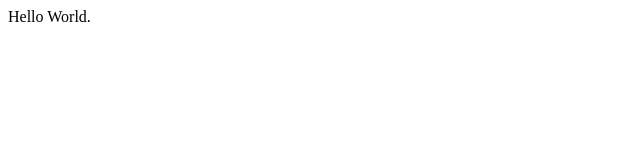
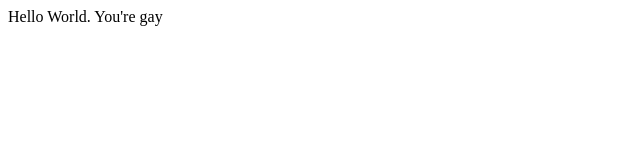
Before and after one commit to akimeruki/akimeruki.github.io, a plain HTML site: page index.html in a window 1280 px wide. Shown: the full height of the page, 0-640 px from the left. Drawn offline with Linux system fonts and the light colour scheme.

Commit message:
Second upload

```diff
--- a/index.html
+++ b/index.html
@@ -1,7 +1,7 @@
 <!DOCTYPE html>
 <html lang=”en”>
 <body>
-    Hello World.
+    Hello World. You're gay
 </body>
 
 
```
